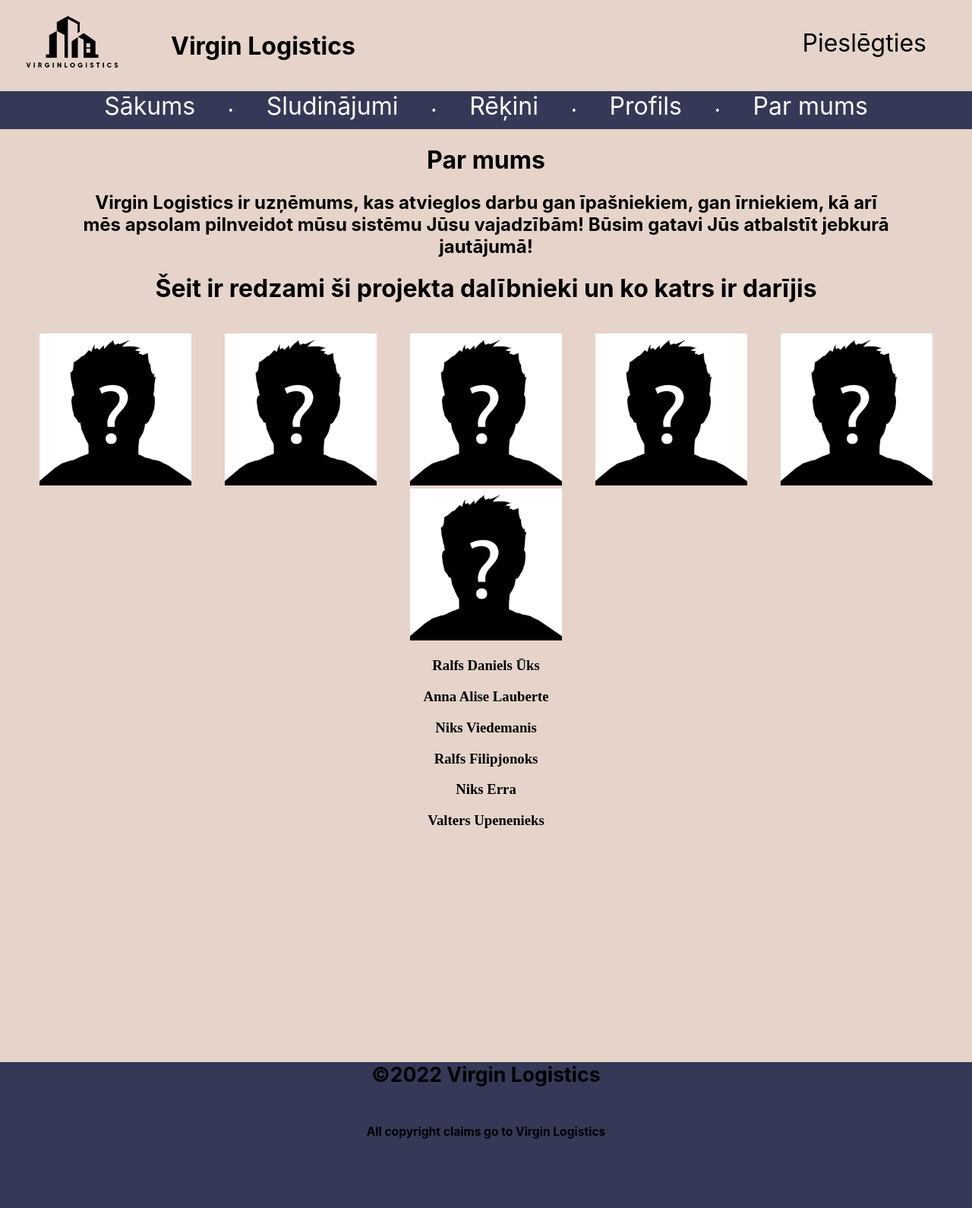
After one commit to defaulltss/VirginLogistics, a Flask app: page /about in a window 1280 px wide. The commit adds this page. Shown: the whole page at 76% size. Run offline with Flask 2, Linux system fonts and the light colour scheme.

Commit message:
pieliku atsevisku sadalu par mums, still vajag daudz ko labot, nemu pauzi

```diff
--- a/main.py
+++ b/main.py
@@ -21,5 +21,20 @@ def login():
 def register():
     return render_template('register.html')
 
+@app.route('/bill')
+def bill():
+    return render_template('bill.html')
+
+@app.route('/listings_view')
+def listings_view():
+    return render_template('listings_view.html')
+
+@app.route('/profile')
+def profile():
+    return render_template('profile.html')
+
+@app.route('/about')
+def about():
+    return render_template('about.html')
 
 app.run(host="127.0.0.1", port=8080, debug=True)
--- a/static/visual.css
+++ b/static/visual.css
@@ -22,13 +22,12 @@
     color: black;
     font-family: 'Inter', sans-serif;
 }
-.sludinajumi, .sakums {
+.sludinajumi, .sakums, .rēķini, .profils, .parmums {
     font-size: xx-large;
     margin: 40px;
     text-decoration:none;
     color: white;
     font-family: 'Inter', sans-serif;
-
 }
 .navbar {
     height: 50px;
@@ -38,12 +37,10 @@ body, .html {
     width: 100%;
     margin: 0 !important;
     padding: 0 !important;
-
-  }
+}
 .navbarteksts {
     text-align: center;
     color: white;
-
 }
 .logo {
     height: 120px;
@@ -51,3 +48,32 @@ body, .html {
     margin-top: -80px;
     margin-left: 20px;
 }
+.par_mums {
+    text-align: center;
+    font-family: 'Inter', sans-serif;
+    font-size: xx-large;
+}
+.homepage {
+    text-align: center;
+    font-family: 'Inter', sans-serif;
+}
+.info {
+    text-align: center;
+    font-family: 'Inter', sans-serif;
+    margin-left: 100px;
+    margin-right: 100px;
+}
+.profilabildes {
+    width: 200px;
+    height: 200px;
+    margin-right: 20px;
+    margin-left: 20px;
+}
+.centerphoto {
+    margin-left: auto;
+    margin-right: auto;
+    text-align: center;
+}
+.photonames {
+    text-align: center;
+}
--- /dev/null
+++ b/templates/about.html
@@ -0,0 +1,26 @@
+{% extends 'layout.html' %}
+{% set active_page = 'about' %}
+{% block content %}
+    <h1 class="par_mums">Par mums</h1>
+    <h2 class="info">Virgin Logistics ir uzņēmums, kas atvieglos darbu gan īpašniekiem, gan īrniekiem, kā arī mēs apsolam pilnveidot mūsu sistēmu Jūsu vajadzībām! Būsim gatavi Jūs atbalstīt jebkurā jautājumā!</h1>
+        <div>
+            <h1 class="par_mums">Šeit ir redzami ši projekta dalībnieki un ko katrs ir darījis</h1>
+                <br>
+                <div class="centerphoto">
+                    <img class="profilabildes" src="/static/img/cilveki.jpg">
+                    <img class="profilabildes" src="/static/img/cilveki.jpg">
+                    <img class="profilabildes" src="/static/img/cilveki.jpg">
+                    <img class="profilabildes" src="/static/img/cilveki.jpg">
+                    <img class="profilabildes" src="/static/img/cilveki.jpg">
+                    <img class="profilabildes" src="/static/img/cilveki.jpg">
+                </div>
+                    <div class="photonames">
+                        <h3>Ralfs Daniels Ūks</h3>
+                        <h3>Anna Alise Lauberte</h3>
+                        <h3>Niks Viedemanis</h3>
+                        <h3>Ralfs Filipjonoks</h3>
+                        <h3>Niks Erra</h3>
+                        <h3>Valters Upenenieks</h3>
+                    </div>
+        </div>
+{% endblock %}
--- /dev/null
+++ b/templates/bill.html
@@ -0,0 +1,5 @@
+{% extends 'layout.html' %}
+{% set active_page = 'bill' %}
+{% block content %}
+    <h1>Šajā sadaļā ir redzami rēķini</h1>
+{% endblock %}
--- a/templates/index.html
+++ b/templates/index.html
@@ -1,5 +1,8 @@
 {% extends 'layout.html' %}
 {% set active_page = 'index' %}
 {% block content %}
-    <h1>ši ir sākuma sadaļa par mums</h1>
+<div class="homepage">
+    <h1>Sveicināti Virgin Logistics mājaslapā</h1>
+    <h3>Ja jūs vēlaties uzzinat konkrēti ko mēs ar šo projektu cenšamies panākt un kas vispārīgi ir šis projekts droši dodieties uz sadaļu "Par mums"</h3>
+</div>
 {% endblock %}
--- a/templates/layout.html
+++ b/templates/layout.html
@@ -16,17 +16,19 @@
 <nav style="background-color:#353957;" class="navbar">
     <div class="navbarteksts">
         <a class="sakums" href='/index'>Sākums</a>
-        <a>*</a>
+            <a>•</a>
         <a class="sludinajumi" href='/listings'>Sludinājumi</a>
+            <a>•</a>
+        <a class="rēķini" href="bill">Rēķini</a>
+            <a>•</a>
+        <a class="profils" href="profile">Profils</a>
+            <a>•</a>
+        <a class="parmums" href="about">Par mums</a>
     </div>
 </nav>
 {% block content %}
 
 {% endblock %}
-<br>
-<br>
-<br>
-<br>
 <footer style="background-color:#353957;" class="footer">
     <h1>©2022 Virgin Logistics</h1>
     <br>
--- a/templates/listings.html
+++ b/templates/listings.html
@@ -1,5 +1,5 @@
 {% extends 'layout.html' %}
-{% set active_page = 'home' %}
+{% set active_page = 'listings' %}
 {% block content %}
     <h1>šeit būs redzami sludinajumi</h1>
 {% endblock %}
--- /dev/null
+++ b/templates/listings_view.html
@@ -0,0 +1,5 @@
+{% extends 'layout.html' %}
+{% set active_page = 'listings_view' %}
+{% block content %}
+
+{% endblock %}
--- /dev/null
+++ b/templates/profile.html
@@ -0,0 +1,5 @@
+{% extends 'layout.html' %}
+{% set active_page = 'profile' %}
+{% block content %}
+    <h1>Atkarībā no pieslēgušā šeit būs redzams katra profils</h1>
+{% endblock %}
```
Also changed, not shown: static/bodyvisual.css (deleted, +0 -7 lines), static/img/cilveki.jpg (added).
